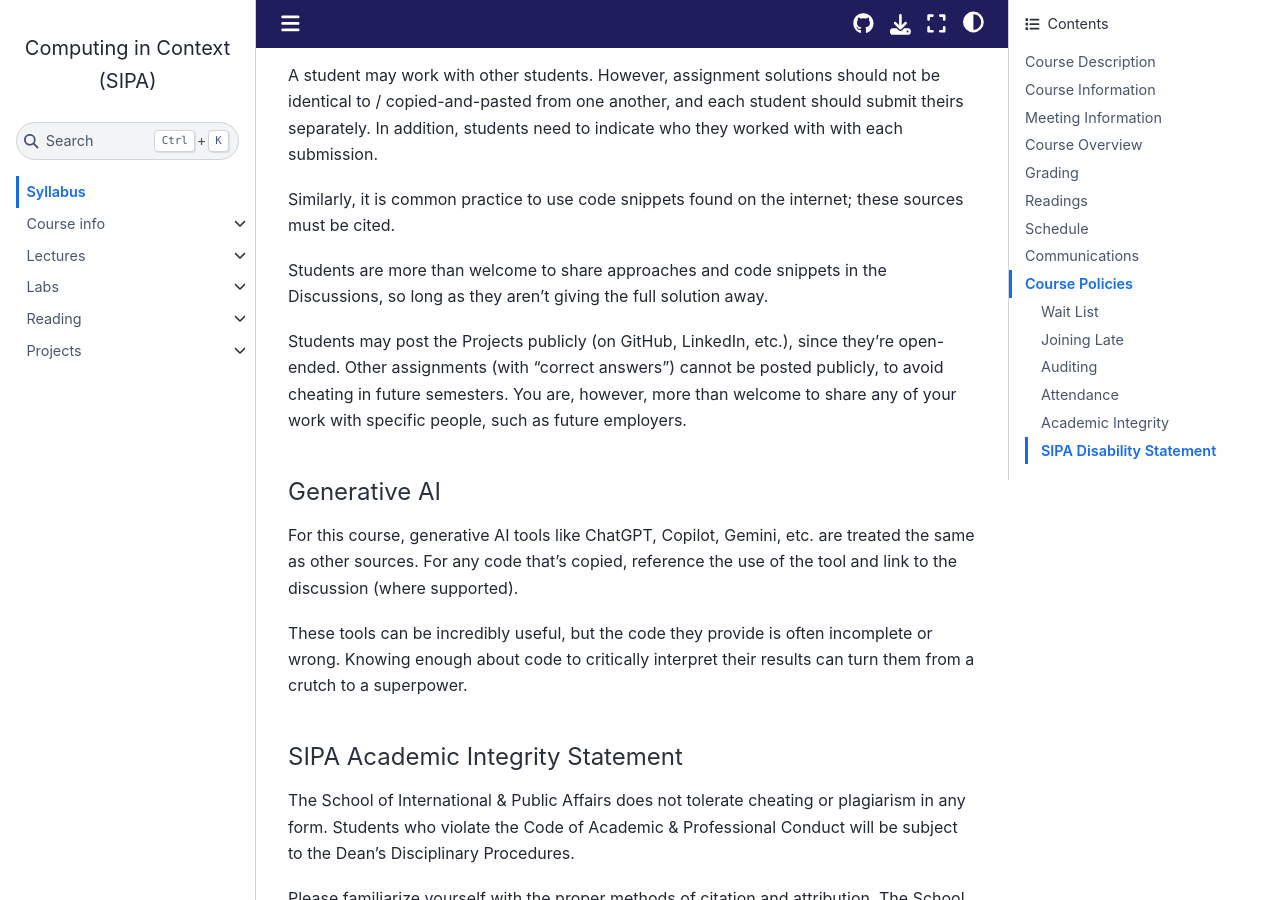
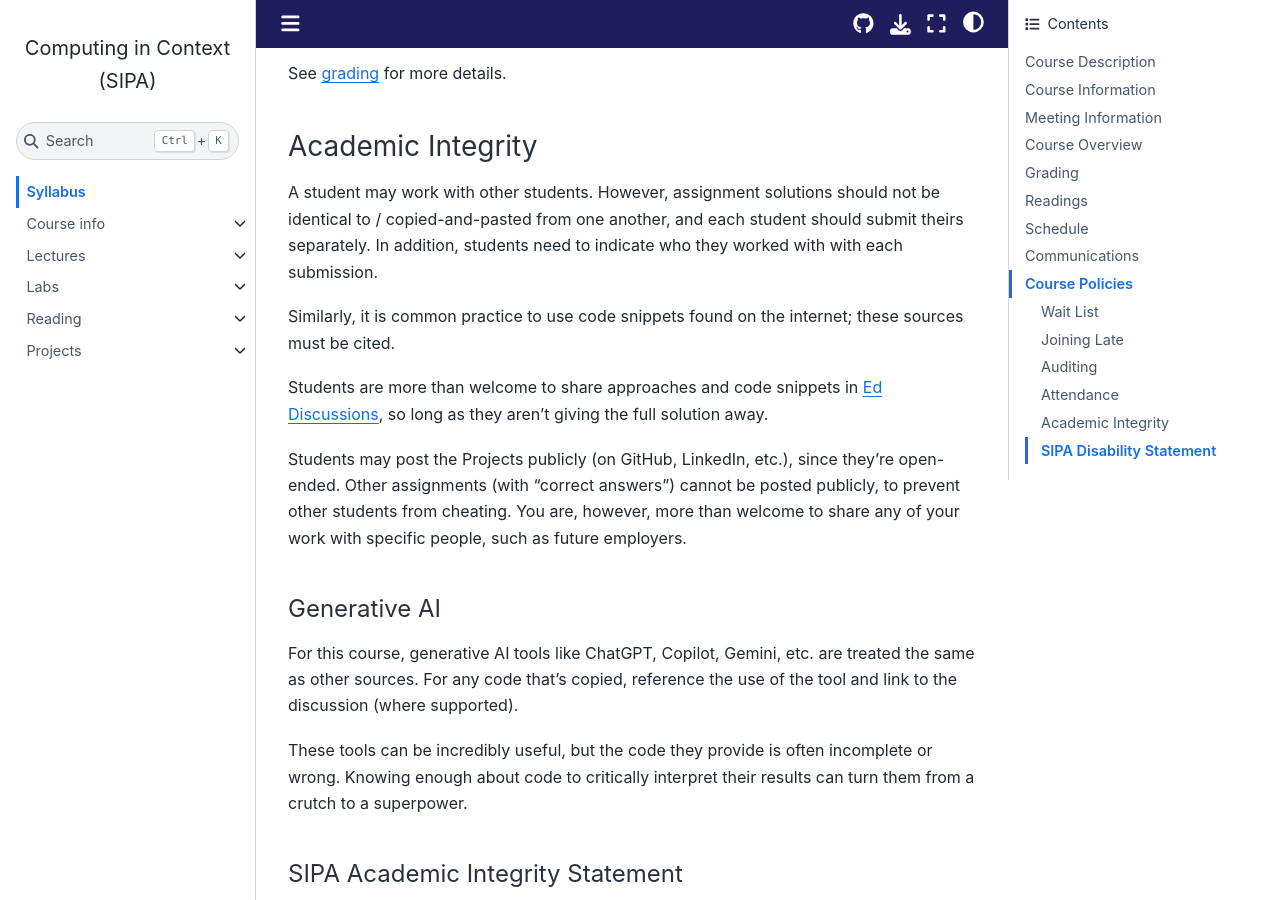
Before and after one commit to afeld/computing-in-context, a Jupyter Book: the page built from index.md, in a window 1280 px wide and 900 px high, scrolled down 9014 px. Built offline with Jupyter Book 1.0.4 settings and Sphinx 7.4.7 and the Sphinx Book theme 1.1.4, drawn with Linux system fonts in a browser that asks for light colours; pages that are not in the unit, such as notebooks, are missing from menus; comment, search, counter and statistics services are not loaded; some of the changed text lies outside the part shown.

```diff
--- a/index.md
+++ b/index.md
@@ -223,9 +218,9 @@
 
 Similarly, it is common practice to use code snippets found on the internet; these sources must be cited.
 
-Students are more than welcome to share approaches and code snippets in the Discussions, so long as they aren't giving the full solution away.
+Students are more than welcome to share approaches and code snippets in [Ed Discussions][ed], so long as they aren't giving the full solution away.
 
-Students may post the Projects publicly (on GitHub, LinkedIn, etc.), since they're open-ended. Other assignments (with "correct answers") cannot be posted publicly, to avoid cheating in future semesters. You are, however, more than welcome to share any of your work with specific people, such as future employers.
+Students may post the Projects publicly (on GitHub, LinkedIn, etc.), since they're open-ended. Other assignments (with "correct answers") cannot be posted publicly, to prevent other students from cheating. You are, however, more than welcome to share any of your work with specific people, such as future employers.
 
 #### Generative AI
 
@@ -244,3 +239,11 @@
 ### SIPA Disability Statement
 
 SIPA is committed to ensuring that students registered with [Columbia University's Disability Services](https://health.columbia.edu/content/disability-services) (DS) receive the reasonable accommodations necessary to participate fully in their academic programs. If you are a student with a disability and have a DS-certified accommodation letter, you may wish to make an appointment with your course instructor to discuss your accommodations. Faculty provide disability accommodations to students with DS-certified accommodation letters, and they provide the accommodations specified in such letters. If you have any additional questions, please contact SIPA's DS liaison at disability@sipa.columbia.edu.
+
+<!-- combined -->
+
+[ed]: https://courseworks2.columbia.edu/courses/226977/external_tools/37606?display=borderless
+
+<!-- SIPA -->
+
+<!-- [ed]: https://courseworks2.columbia.edu/courses/230821/external_tools/37606?display=borderless -->
```
Also changed, not shown: other parts of index.md (+5 -10 lines).
